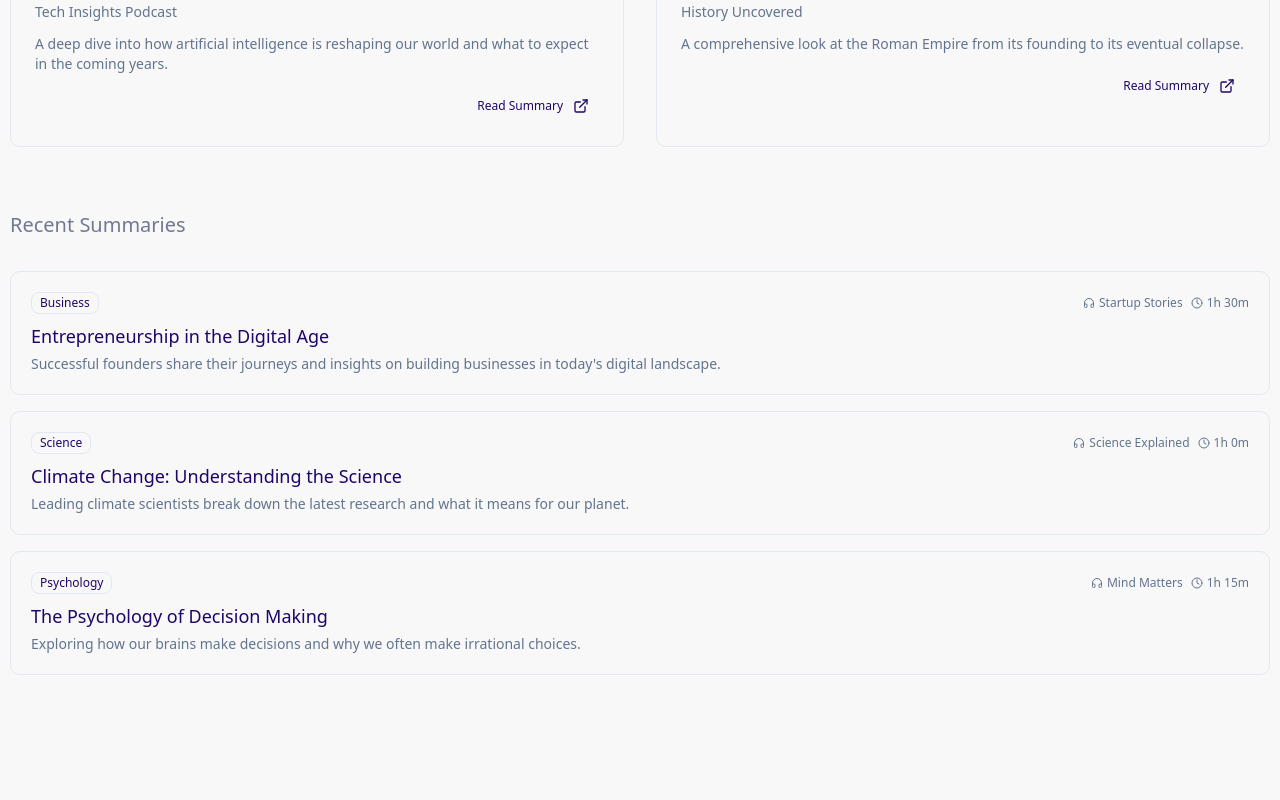
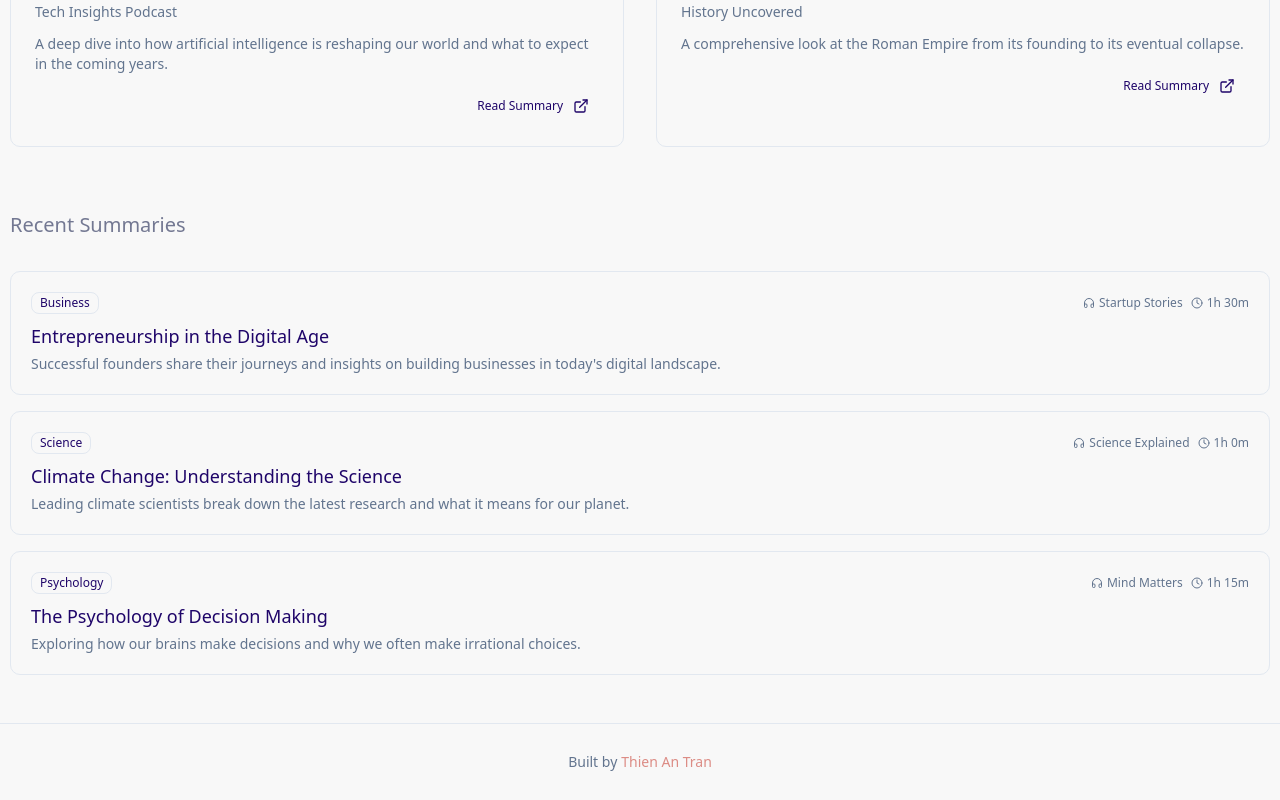
Before and after one commit to thienan11/PodFast, a Next.js app: page / in a window 1280 px wide. Shown: the part 502-1302 px from the top of the page. Before the commit the page ends 1225 px from the top, so only its background shows below. Built offline with nearby package versions, Linux system fonts and the light colour scheme.

Commit message:
feat: add footer component

```diff
--- a/src/app/layout.tsx
+++ b/src/app/layout.tsx
@@ -3,6 +3,8 @@ import { Geist, Geist_Mono } from "next/font/google";
 import "./globals.css";
 
 import Header from "@/components/Header";
+import Footer from "@/components/Footer";
+
 import { ThemeProvider } from "@/components/ThemeProvider";
 
 const geistSans = Geist({
@@ -38,6 +40,7 @@ export default function RootLayout({
         >
           <Header />
           <main className="flex-1">{children}</main>
+          <Footer />
         </ThemeProvider>
       </body>
     </html>
--- /dev/null
+++ b/src/components/Footer.tsx
@@ -0,0 +1,21 @@
+import Link from "next/link";
+
+export default function Footer() {
+  return (
+    <footer className="border-t py-6 bg-background">
+      <div className="container flex flex-col items-center justify-center">
+        <p className="text-center text-sm leading-loose text-muted-foreground">
+          Built by
+          <Link
+            href="https://github.com/thienan11"
+            target="_blank"
+            rel="noopener noreferrer"
+            className="ml-1 font-medium text-primary hover:underline"
+          >
+            Thien An Tran
+          </Link>
+        </p>
+      </div>
+    </footer>
+  );
+}
```
